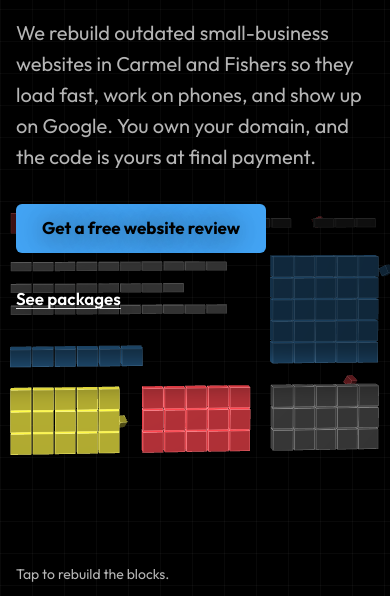
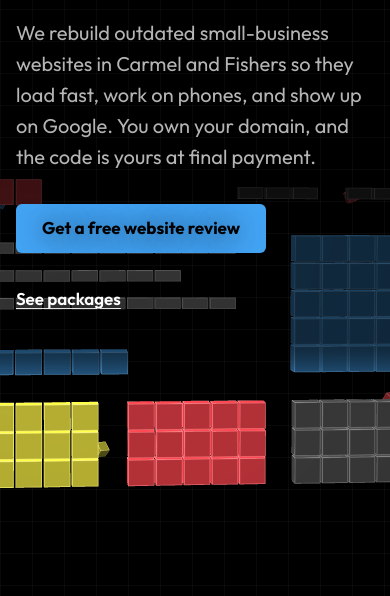
Before and after one commit to Brandino101234/blockandsite, an Astro site: page / in a window 390 px wide. Shown: the part 248-844 px from the top of the page. Built offline with nearby package versions, Linux system fonts and the light colour scheme; Astro itself is replaced by a stand-in of ours; animation ran at ten frames a second.

Commit message:
Bigger hero blocks on mobile
Co-Authored-By: Claude Opus 5.5 <noreply@anthropic.com>

```diff
--- a/src/components/Hero.astro
+++ b/src/components/Hero.astro
@@ -146,7 +146,7 @@
       min-height: 0;
     }
     .hero__inner {
-      padding-block: var(--s5) clamp(260px, 72vw, 340px);
+      padding-block: var(--s5) clamp(320px, 92vw, 420px);
     }
     .hero__hint {
       left: var(--gutter);
--- a/src/scripts/hero-scene.ts
+++ b/src/scripts/hero-scene.ts
@@ -481,8 +481,8 @@ export function initHeroScene(canvas: HTMLCanvasElement, hero: HTMLElement, copy
     const c = copy.getBoundingClientRect();
     const cTop = c.top - r.top;
     const cBottom = c.bottom - r.top;
-    const wantW = narrow ? W * 0.94 : W * 0.5;
-    const maxH = narrow ? H * 0.52 : H * 0.8;
+    const wantW = narrow ? W * 1.2 : W * 0.5;
+    const maxH = narrow ? H * 0.62 : H * 0.8;
     scale = Math.min(wantW / (SPAN_W * ppu), maxH / (SPAN_H * ppu));
     const ax = narrow ? W * 0.5 : Math.max(W * 0.68, c.right - wantW * 0.18);
     const ay = narrow ? Math.min(H - (SPAN_H * scale * ppu) / 2 + 20, cBottom + 10) : H * 0.5;
```
